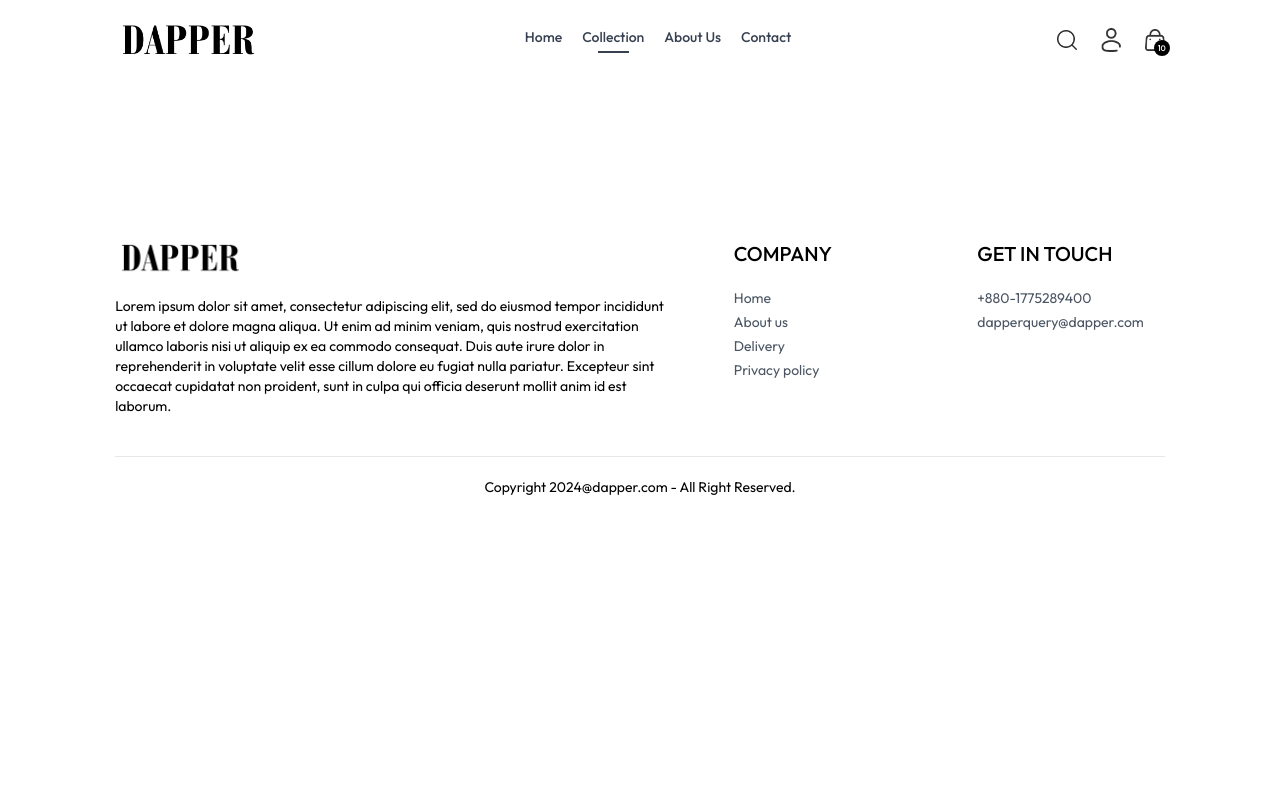
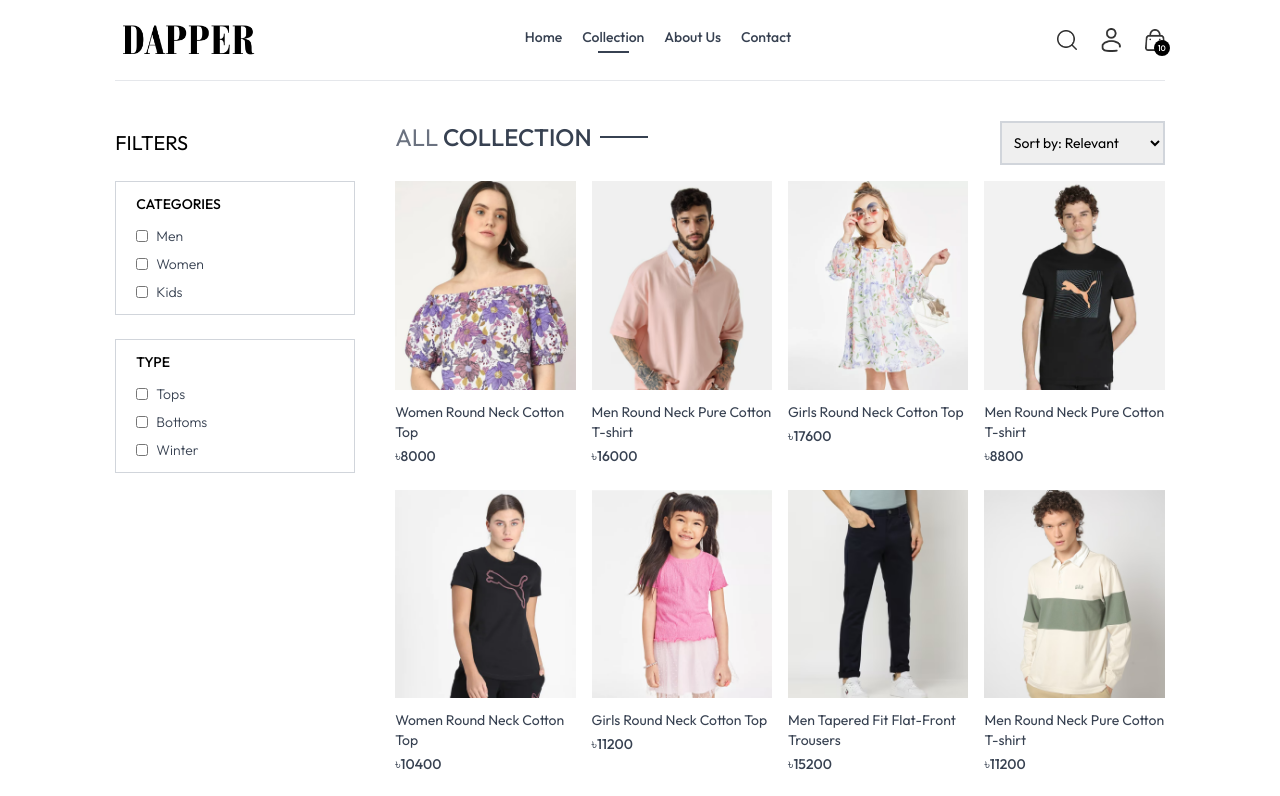
Before and after one commit to sezid/e-commerce, a React (Vite) app in the folder frontend/: page /collection in a window 1280 px wide. Shown: the top 796 px of the page. Built offline with nearby package versions, Linux system fonts and the light colour scheme.

Commit message:
filter & sort added

```diff
--- a/frontend/src/Components/LatestCollection.jsx
+++ b/frontend/src/Components/LatestCollection.jsx
@@ -1,5 +1,5 @@
 import React, { useContext, useEffect, useState } from 'react'
-import { ShopContext } from '../Context/ShopContext'
+import { ShopContext } from '../context/ShopContext'
 import Title from './Title';
 import ProductItem from './ProductItem';
 
--- a/frontend/src/Components/ProductItem.jsx
+++ b/frontend/src/Components/ProductItem.jsx
@@ -1,5 +1,5 @@
 import React, { useContext } from 'react'
-import { ShopContext } from '../Context/ShopContext'
+import { ShopContext } from '../context/ShopContext'
 import { Link } from 'react-router-dom';
 
 const ProductItem = ({id,image,name,price}) => {
--- a/frontend/src/Context/ShopContext.jsx
+++ b/frontend/src/Context/ShopContext.jsx
@@ -7,7 +7,7 @@
 
     const currency="৳";
     const delievery_fee="50";
-    const exchangeRate=120;
+    const exchangeRate=80;
 
 
 
--- a/frontend/src/Pages/Collection.jsx
+++ b/frontend/src/Pages/Collection.jsx
@@ -1,8 +1,143 @@
-import React from 'react'
+import React, { useContext,useEffect,useState } from 'react'
+import {ShopContext} from '../context/ShopContext'
+import { assets } from '../assets/frontend_assets/assets';
+import Title from '../Components/Title';
+import ProductItem from '../Components/ProductItem';
 
 const Collection = () => {
+
+  const {products}=useContext(ShopContext);
+  const [showFilter,setShowFilter]=useState(false);
+  const [filterProducts, setFilterProducts]=useState([]);
+  const [category,setCategory]=useState([]);
+  const [subCategory,setSubCategory]=useState([]);
+  const [sortType,setSortType]=useState('relevant');
+
+
+  const toggleCategory=(e)=>{
+
+    if (category.includes(e.target.value)){
+        setCategory(prev=>prev.filter(item=>item!==e.target.value))
+    }
+    else{
+      setCategory(prev=>[...prev,e.target.value])
+    }
+
+  }
+
+  const toggleSubCategory=(e)=>{
+    if (subCategory.includes(e.target.value)) {
+      setSubCategory(prev=>prev.filter(item=>item!==e.target.value));
+    }
+    else{
+      setSubCategory(prev=>[...prev,e.target.value]);
+    }
+  }
+
+
+  const applyFilter=()=>{
+    let productsCopy=products.slice();
+
+    if (category.length>0) {
+      productsCopy=productsCopy.filter(item=>category.includes(item.category))
+    }
+
+    if (subCategory.length>0) {
+      productsCopy=productsCopy.filter(item=>subCategory.includes(item.subCategory))
+    }
+
+    setFilterProducts(productsCopy)
+
+  }
+
+  const sortProduct=()=>{
+    let fpCopy=filterProducts.slice();
+
+    switch(sortType){
+      case 'low-high':
+        setFilterProducts(fpCopy.sort((a,b)=>(a.price-b.price)));
+        break;
+      case 'high-low':
+        setFilterProducts(fpCopy.sort((a,b)=>(b.price-a.price)));
+        break;
+      default:
+        applyFilter();
+        break;
+    }
+  }
+
+
+  useEffect(()=>{
+    applyFilter();
+  },[category,subCategory])
+
+  useEffect(()=>{
+    sortProduct();
+  },[sortType])
+
   return (
-    <div>
+    <div className='flex flex-col sm:flex-row gap-1 sm:gap-10 pt-10 border-t'>
+
+      {/* filter option */}
+      <div className='min-w-60'>
+        <p onClick={()=>setShowFilter(!showFilter)} className='my-2 text-xl flex items-center cursor-pointer gap-2'>FILTERS
+          <img className={`h-3 sm:hidden ${showFilter?"rotate-90":""}`} src={assets.dropdown_icon} alt="" />
+        </p>
+        {/* catergory filter */}
+        <div className={`border border-gray-300 pl-5 py-3 mt-6 ${showFilter?"":'hidden'} sm:block`}>
+          <p className='mb-3 text-sm font-medium'>CATEGORIES</p>
+          <div className='flex flex-col gap-2 text-sm font-light text-gray-700'>
+            <p className='flex gap-2'>
+              <input className='w-3' type="checkbox" value={"Men"} onChange={toggleCategory}/> Men
+            </p>
+            <p className='flex gap-2'>
+              <input className='w-3' type="checkbox" value={"Women"} onChange={toggleCategory}/> Women
+            </p>
+            <p className='flex gap-2'>
+              <input className='w-3' type="checkbox" value={"Kids"} onChange={toggleCategory}/> Kids
+            </p>
+          </div>
+        </div>
+        {/* subcategory filter */}
+        <div className={`border border-gray-300 pl-5 py-3 mt-6 ${showFilter?"":'hidden'} sm:block`}>
+          <p className='mb-3 text-sm font-medium'>TYPE</p>
+          <div className='flex flex-col gap-2 text-sm font-light text-gray-700'>
+            <p className='flex gap-2'>
+              <input className='w-3' type="checkbox" value={"Topwear"} onChange={toggleSubCategory}/> Tops
+            </p>
+            <p className='flex gap-2'>
+              <input className='w-3' type="checkbox" value={"Bottomwear"} onChange={toggleSubCategory}/> Bottoms
+            </p>
+            <p className='flex gap-2'>
+              <input className='w-3' type="checkbox" value={"Winterwear"} onChange={toggleSubCategory}/> Winter
+            </p>
+          </div>
+        </div>
+      </div>
+
+      {/* right side */}
+      <div className='flex-1'>
+        <div className='flex justify-between text-base sm:text-2xl mb-4'>
+          <Title text1={"ALL"} text2={"COLLECTION"}/>
+          {/* product sort */}
+          <select onChange={(e)=>setSortType(e.target.value)} className='border-2 border-gray-300 text-sm px-2'>
+            <option value="relevant">Sort by: Relevant</option>
+            <option value="low-high">Sort by: Low to High</option>
+            <option value="high-low">Sort by: High to Low</option>
+          </select>
+        </div>
+        {/* map products */}
+        <div className='grid grid-cols-2 md:grid-cols-3 lg:grid-cols-4 gap-4 gap-y-6'>
+          {
+            filterProducts.map((item,index)=>(
+              <ProductItem key={index} name={item.name} id={item._id} price={item.price} image={item.image}/>
+            ))
+          }
+        </div>
+
+      </div>
+
+
 
     </div>
   )
```
